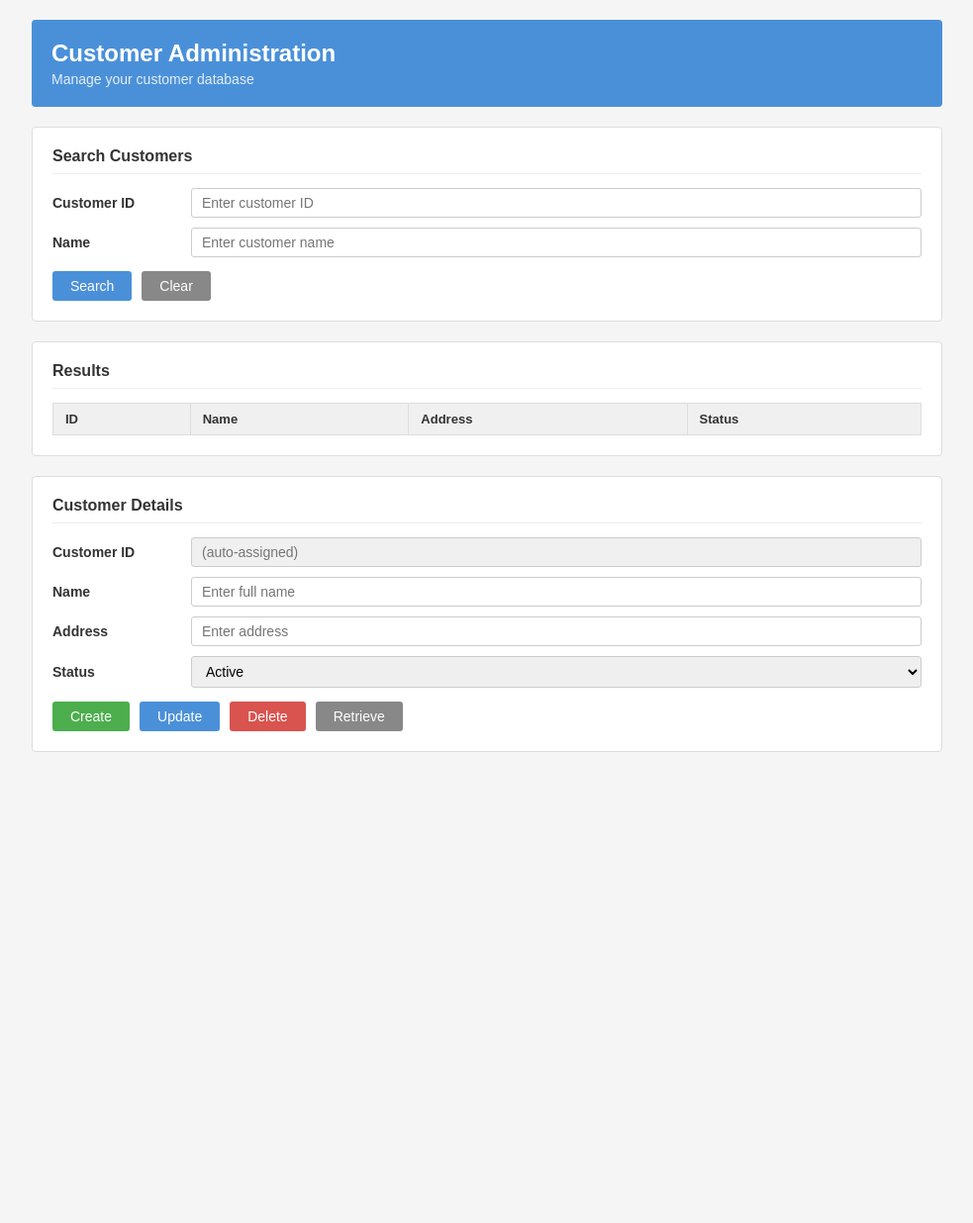
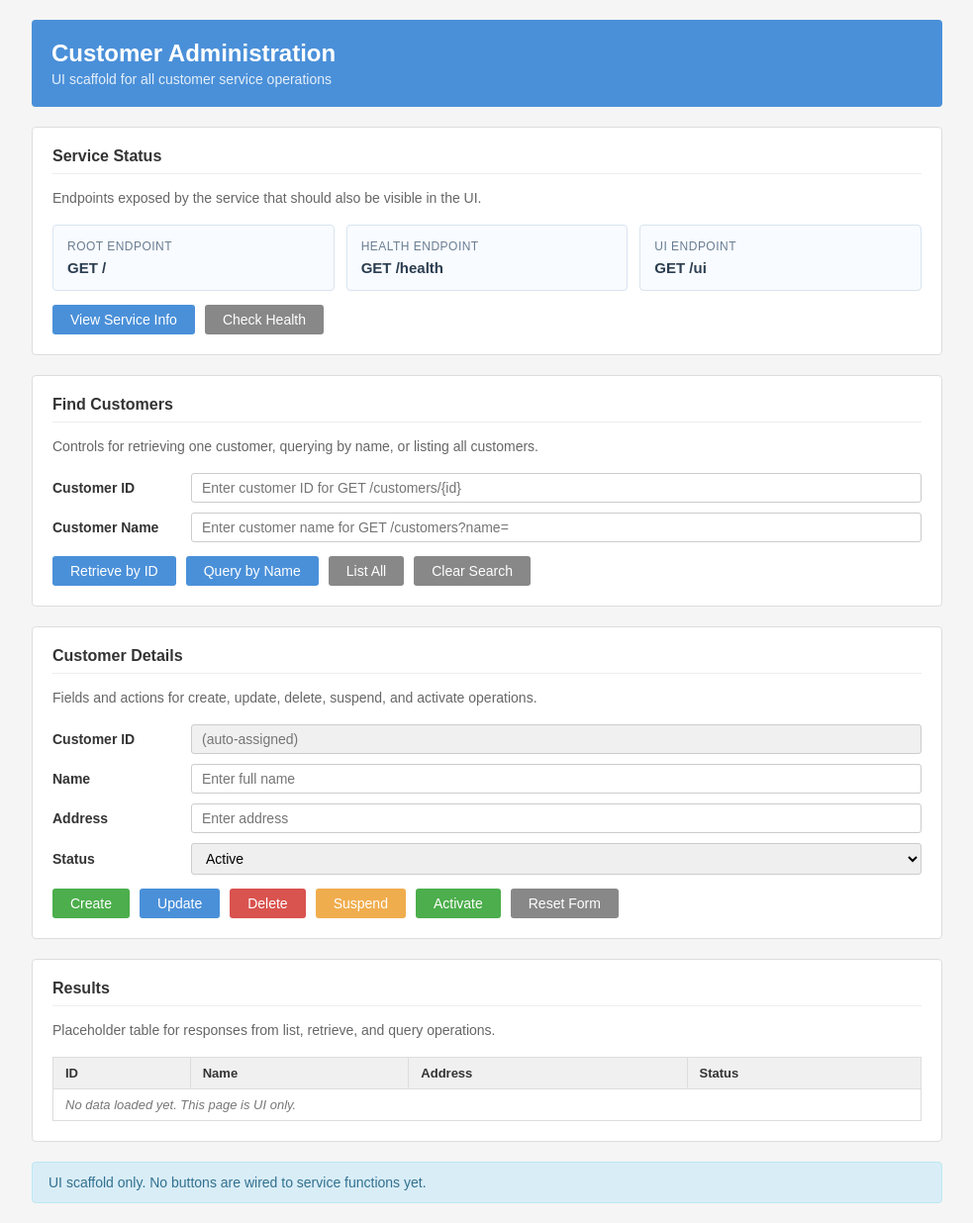
Before and after one commit to CSCI-GA-2820-SP26-003/customers, a Flask app: page /ui in a window 1280 px wide. Shown: the whole page at 99% size, without its empty margins (148-1131 px from the left). Before the commit the page ends 760 px from the top, so only its background shows below. Run offline with Flask 3, Linux system fonts and the light colour scheme; lists and menus that the app fills with data are empty.

Commit message:
Fixed some bugs on k8s and created ui template

```diff
--- a/service/static/css/main.css
+++ b/service/static/css/main.css
@@ -52,6 +52,41 @@ section h2 {
   padding-bottom: 8px;
 }
 
+.section-copy {
+  margin-bottom: 16px;
+  color: #666;
+  line-height: 1.5;
+}
+
+.status-grid {
+  display: grid;
+  grid-template-columns: repeat(auto-fit, minmax(180px, 1fr));
+  gap: 12px;
+}
+
+.status-card {
+  border: 1px solid #d9e4f0;
+  border-radius: 4px;
+  background-color: #f8fbff;
+  padding: 14px;
+}
+
+.status-label {
+  display: block;
+  font-size: 12px;
+  text-transform: uppercase;
+  letter-spacing: 0.04em;
+  color: #6a7d92;
+  margin-bottom: 6px;
+}
+
+.status-value {
+  display: block;
+  font-size: 15px;
+  font-weight: bold;
+  color: #2c3e50;
+}
+
 .form-group {
   display: flex;
   align-items: center;
@@ -96,6 +131,7 @@ section h2 {
 .btn-secondary{ background-color: #888;    color: white; }
 .btn-success  { background-color: #4cae4c; color: white; }
 .btn-danger   { background-color: #d9534f; color: white; }
+.btn-warning  { background-color: #f0ad4e; color: white; }
 
 .btn:hover { opacity: 0.85; }
 
@@ -127,6 +163,12 @@ section h2 {
   cursor: pointer;
 }
 
+.empty-state {
+  text-align: center;
+  color: #777;
+  font-style: italic;
+}
+
 /* Flash message */
 .flash {
   padding: 12px 16px;
--- a/service/static/js/rest_api.js
+++ b/service/static/js/rest_api.js
@@ -1,75 +1 @@
-/**
- * rest_api.js – Client-side helpers for the Customer Administration UI
- *
- * Placeholder stubs for CRUD operations against the Customer REST API.
- * Wire up full implementations when the UI feature is built out.
- */
-
-const BASE_URL = "/customers";
-
-/** Show a flash message at the bottom of the page */
-function flash(message, type = "info") {
-  const el = document.getElementById("flash-message");
-  el.textContent = message;
-  el.className = `flash ${type}`;
-  setTimeout(() => { el.className = "flash hidden"; }, 4000);
-}
-
-/** Populate the results table from an array of customer objects */
-function populateTable(customers) {
-  const tbody = document.getElementById("results-body");
-  tbody.innerHTML = "";
-  customers.forEach((c) => {
-    const row = tbody.insertRow();
-    row.insertCell().textContent = c.id;
-    row.insertCell().textContent = c.name;
-    row.insertCell().textContent = c.address;
-    row.insertCell().textContent = c.status;
-    row.addEventListener("click", () => fillForm(c));
-  });
-}
-
-/** Fill the detail form with a selected customer */
-function fillForm(customer) {
-  document.getElementById("customer_id").value      = customer.id;
-  document.getElementById("customer_name").value    = customer.name;
-  document.getElementById("customer_address").value = customer.address;
-  document.getElementById("customer_status").value  = customer.status;
-}
-
-/** Clear the detail form */
-function clearForm() {
-  document.getElementById("customer-form").reset();
-  document.getElementById("customer_id").value = "";
-}
-
-// ---------------------------------------------------------------------------
-// Event listeners (stubs – full implementation pending)
-// ---------------------------------------------------------------------------
-
-document.getElementById("search-btn").addEventListener("click", () => {
-  flash("Search not yet implemented", "info");
-});
-
-document.getElementById("clear-btn").addEventListener("click", () => {
-  document.getElementById("search_id").value   = "";
-  document.getElementById("search_name").value = "";
-  document.getElementById("results-body").innerHTML = "";
-  clearForm();
-});
-
-document.getElementById("create-btn").addEventListener("click", () => {
-  flash("Create not yet implemented", "info");
-});
-
-document.getElementById("update-btn").addEventListener("click", () => {
-  flash("Update not yet implemented", "info");
-});
-
-document.getElementById("delete-btn").addEventListener("click", () => {
-  flash("Delete not yet implemented", "info");
-});
-
-document.getElementById("retrieve-btn").addEventListener("click", () => {
-  flash("Retrieve not yet implemented", "info");
-});
+/* UI-only page: no client-side behavior is wired yet. */
--- a/service/templates/index.html
+++ b/service/templates/index.html
@@ -10,44 +10,54 @@
     <div class="container">
       <header>
         <h1>Customer Administration</h1>
-        <p>Manage your customer database</p>
+        <p>UI scaffold for all customer service operations</p>
       </header>
 
-      <section id="search-section">
-        <h2>Search Customers</h2>
-        <div class="form-group">
-          <label for="search_id">Customer ID</label>
-          <input type="text" id="search_id" name="id" placeholder="Enter customer ID" />
-        </div>
-        <div class="form-group">
-          <label for="search_name">Name</label>
-          <input type="text" id="search_name" name="name" placeholder="Enter customer name" />
+      <section id="service-status-section">
+        <h2>Service Status</h2>
+        <p class="section-copy">Endpoints exposed by the service that should also be visible in the UI.</p>
+        <div class="status-grid">
+          <div class="status-card">
+            <span class="status-label">Root Endpoint</span>
+            <span class="status-value">GET /</span>
+          </div>
+          <div class="status-card">
+            <span class="status-label">Health Endpoint</span>
+            <span class="status-value">GET /health</span>
+          </div>
+          <div class="status-card">
+            <span class="status-label">UI Endpoint</span>
+            <span class="status-value">GET /ui</span>
+          </div>
         </div>
         <div class="button-row">
-          <button id="search-btn" class="btn btn-primary">Search</button>
-          <button id="clear-btn" class="btn btn-secondary">Clear</button>
+          <button type="button" id="service-info-btn" class="btn btn-primary">View Service Info</button>
+          <button type="button" id="health-btn" class="btn btn-secondary">Check Health</button>
         </div>
       </section>
 
-      <section id="results-section">
-        <h2>Results</h2>
-        <table id="results-table">
-          <thead>
-            <tr>
-              <th>ID</th>
-              <th>Name</th>
-              <th>Address</th>
-              <th>Status</th>
-            </tr>
-          </thead>
-          <tbody id="results-body">
-            <!-- Results will be populated here -->
-          </tbody>
-        </table>
+      <section id="search-section">
+        <h2>Find Customers</h2>
+        <p class="section-copy">Controls for retrieving one customer, querying by name, or listing all customers.</p>
+        <div class="form-group">
+          <label for="search_id">Customer ID</label>
+          <input type="text" id="search_id" name="search_id" placeholder="Enter customer ID for GET /customers/{id}" />
+        </div>
+        <div class="form-group">
+          <label for="search_name">Customer Name</label>
+          <input type="text" id="search_name" name="search_name" placeholder="Enter customer name for GET /customers?name=" />
+        </div>
+        <div class="button-row">
+          <button type="button" id="retrieve-btn" class="btn btn-primary">Retrieve by ID</button>
+          <button type="button" id="search-btn" class="btn btn-primary">Query by Name</button>
+          <button type="button" id="list-btn" class="btn btn-secondary">List All</button>
+          <button type="button" id="clear-btn" class="btn btn-secondary">Clear Search</button>
+        </div>
       </section>
 
       <section id="customer-form-section">
         <h2>Customer Details</h2>
+        <p class="section-copy">Fields and actions for create, update, delete, suspend, and activate operations.</p>
         <form id="customer-form">
           <div class="form-group">
             <label for="customer_id">Customer ID</label>
@@ -65,21 +75,41 @@
             <label for="customer_status">Status</label>
             <select id="customer_status" name="status">
               <option value="active">Active</option>
-              <option value="inactive">Inactive</option>
+              <option value="suspended">Suspended</option>
             </select>
           </div>
           <div class="button-row">
             <button type="button" id="create-btn" class="btn btn-success">Create</button>
             <button type="button" id="update-btn" class="btn btn-primary">Update</button>
             <button type="button" id="delete-btn" class="btn btn-danger">Delete</button>
-            <button type="button" id="retrieve-btn" class="btn btn-secondary">Retrieve</button>
+            <button type="button" id="suspend-btn" class="btn btn-warning">Suspend</button>
+            <button type="button" id="activate-btn" class="btn btn-success">Activate</button>
+            <button type="reset" id="reset-form-btn" class="btn btn-secondary">Reset Form</button>
           </div>
         </form>
       </section>
 
-      <div id="flash-message" class="flash hidden"></div>
+      <section id="results-section">
+        <h2>Results</h2>
+        <p class="section-copy">Placeholder table for responses from list, retrieve, and query operations.</p>
+        <table id="results-table">
+          <thead>
+            <tr>
+              <th>ID</th>
+              <th>Name</th>
+              <th>Address</th>
+              <th>Status</th>
+            </tr>
+          </thead>
+          <tbody id="results-body">
+            <tr>
+              <td colspan="4" class="empty-state">No data loaded yet. This page is UI only.</td>
+            </tr>
+          </tbody>
+        </table>
+      </section>
+
+      <div id="flash-message" class="flash info">UI scaffold only. No buttons are wired to service functions yet.</div>
     </div>
-
-    <script src="/static/js/rest_api.js"></script>
   </body>
 </html>
```
Also changed, not shown: 1 other file.
